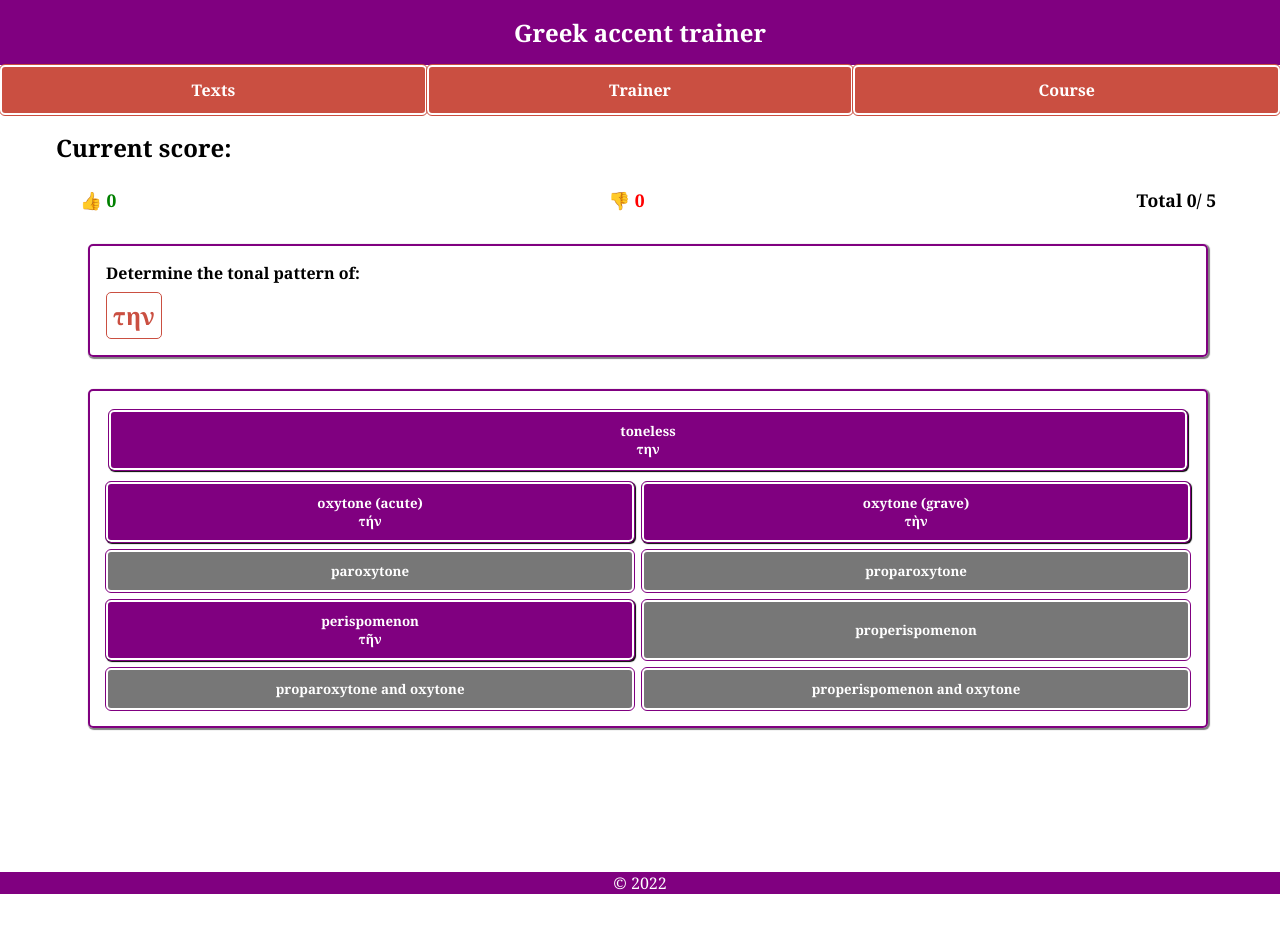
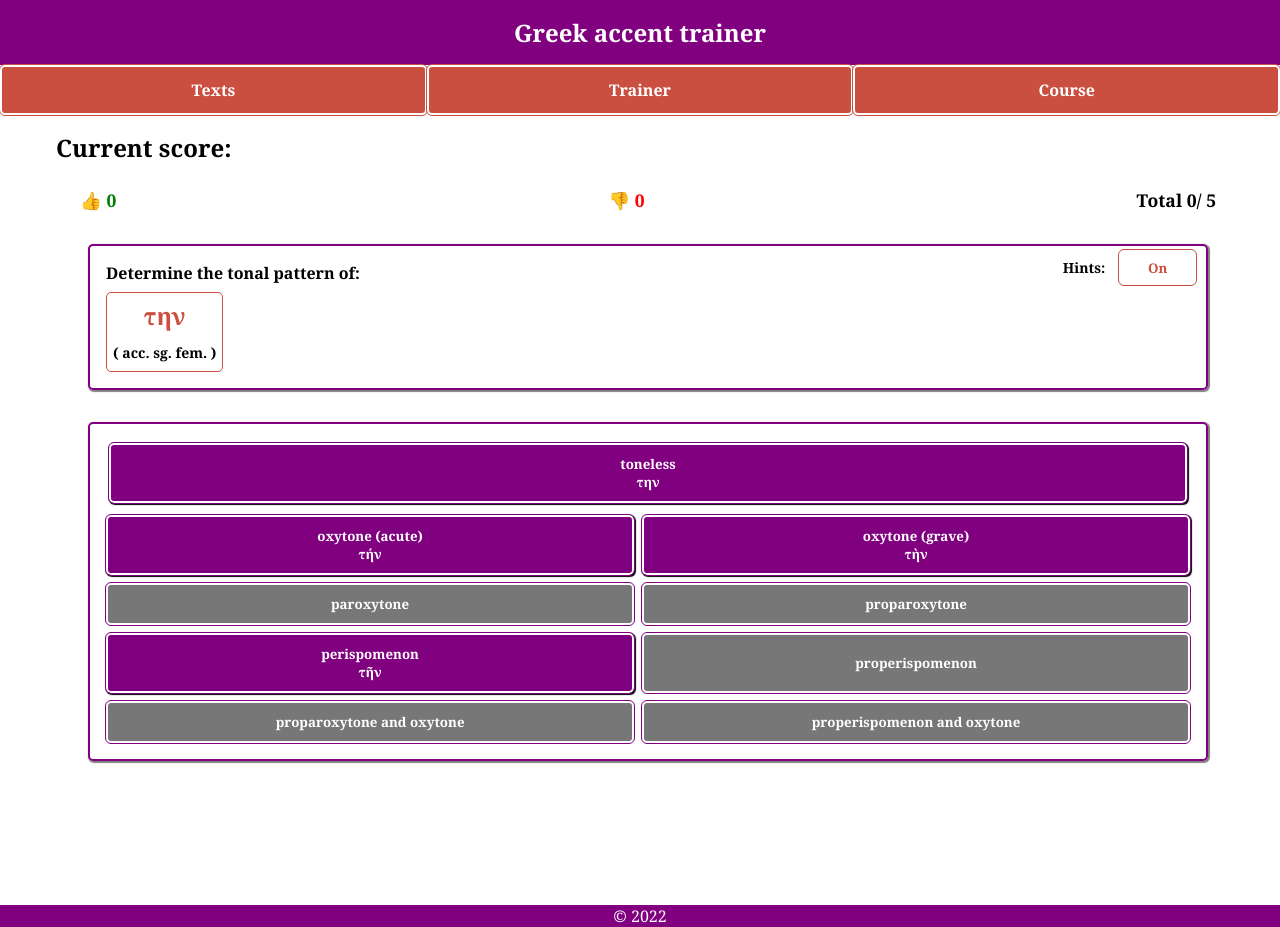
Before and after one commit to XanderVertegaal/greek-accents, an Angular app: page /article-exercise in a window 1280 px wide. Before the commit the page ends 894 px from the top, so only its background shows below. Built offline with nearby package versions, Linux system fonts and the light colour scheme.

Commit message:
Before updating to Angular 14

```diff
--- a/src/app/exercise/exercise.component.html
+++ b/src/app/exercise/exercise.component.html
@@ -11,6 +11,8 @@
 
   <ng-container *ngIf="selectedAssignment">
     <app-selected
+      [showHints]="true"
+      [hints]="getHints(selectedAssignment)"
       [targetForm]="getTargetForm(selectedAssignment.word)"
       [gameState]="gameState">
     </app-selected>
@@ -33,7 +35,6 @@
   </ng-container>
 
   <!-- 3. Show accented form + target case/number/gender => write appropriate article (input field/multiple choice) -->
-
   <ng-container *ngIf="selectedAssignment && selectedAssignment.question === 'write-word'">
     <p>Not implemented yet...</p>
     <button (click)="onReceiveAnswerStatus(true)">Next task</button>
--- a/src/app/exercise/exercise.component.ts
+++ b/src/app/exercise/exercise.component.ts
@@ -1,5 +1,6 @@
+/* eslint-disable max-len */
 import { Component } from '@angular/core';
-import { GameState, Assignment, TonePattern, WordClass } from 'src/assets/types';
+import { GameState, Assignment, TonePattern, WordClass, Hint } from 'src/assets/types';
 import { CounterService } from '../services/counter.service';
 import { applyTonePatternToWord, shuffle } from '../shared/utils';
 
@@ -45,6 +46,16 @@ export class ExerciseComponent<W extends WordClass> {
     return wordClass.form;    // With verbs, we want to apply recessive accentuation here etc.
   }
 
+  getHints(assignment: Assignment<W>): Hint[] {
+    const hints: Hint[] = [];
+    if (assignment.word.type === 'article' || assignment.word.type === 'substantive') {
+      hints.push(assignment.word.case, assignment.word.gramNumber, assignment.word.gender);
+    } else {
+      hints.push(assignment.word.modus, assignment.word.tempus, assignment.word.diathesis, assignment.word.gramNumber, assignment.word.persona);
+    }
+    return hints;
+  }
+
   protected selectNewAssignment(options: { shuffle: boolean } = { shuffle: false }): void {
     const unfinishedAssignments = this.assignments.filter(assignment => assignment.finished === false);
     if (unfinishedAssignments.length === 0) {
@@ -57,5 +68,4 @@ export class ExerciseComponent<W extends WordClass> {
 
     this.selectedAssignment = unfinishedAssignments.pop() ?? null;
   }
-
 }
--- a/src/app/exercise/tone-select-form/tone-select-form.component.ts
+++ b/src/app/exercise/tone-select-form/tone-select-form.component.ts
@@ -42,7 +42,6 @@ export class ToneSelectFormComponent implements OnInit, OnChanges, OnDestroy {
     );
 
     if (this.targetForm) {
-      console.log('targetform: ', this.targetForm);
       this.targetTonePattern = determineTonePattern(getNuclei(this.targetForm));
     }
   }
--- a/src/app/selected/selected.component.html
+++ b/src/app/selected/selected.component.html
@@ -11,14 +11,15 @@
     </ng-container>
     <ng-template #correct>{{targetForm | trim}}</ng-template>
 
-    <ng-container *ngIf="showHints">
+
+    <ng-container *ngIf="hints && showHints">
       <br>
       <span
-        *ngFor="let hint of hints | keyvalue"
+        *ngFor="let hint of hints"
         class="hint"
         [class.correct]="gameState === 'correct'"
         [class.incorrect]="gameState === 'incorrect'">
-        {{hint.value}}
+        {{hint}}
       </span>
     </ng-container>
   </h2>
--- a/src/app/selected/selected.component.ts
+++ b/src/app/selected/selected.component.ts
@@ -1,5 +1,5 @@
 import { Component, Input } from '@angular/core';
-import { GameState, Casus, Genus, Numerus } from 'src/assets/types';
+import { GameState, Hint } from 'src/assets/types';
 
 @Component({
   selector: 'app-selected',
@@ -7,11 +7,11 @@ import { GameState, Casus, Genus, Numerus } from 'src/assets/types';
   styleUrls: ['./selected.component.scss']
 })
 export class SelectedComponent {
-  @Input() hints: [Casus, Numerus, Genus] | null = null;
+  @Input() hints: Hint[] | null = null;
   @Input() targetForm: string | null = null;
   @Input() gameState: GameState = 'waiting';
-  showHints = true;
+  @Input() showHints = true;
 
-  constructor( ) { }
+  constructor() { }
 
 }
--- a/src/app/shared/utils.ts
+++ b/src/app/shared/utils.ts
@@ -235,7 +235,6 @@ export function determineTonePattern(nuclei: NucleusIndex[]): TonePattern {
         return Tone.NONE;
     }
   });
-  // console.log('Found nucleid tones:', nucleusTones)
   switch (nucleusTones[0]) {
     case Tone.GRAVE:
       return TonePattern.OXYTONE_GRAVE;
@@ -543,7 +542,6 @@ export function generateNewArticleAssignments(amount = 20): Assignment<Article>[
       finished: false
     });
   });
-  console.log('Assignments: ', newAssignments);
   return newAssignments;
 }
 
--- a/src/assets/types.ts
+++ b/src/assets/types.ts
@@ -137,6 +137,8 @@ export interface VerbalForm extends Verbal {
 
 export type WordClass = Article | Substantive | VerbalForm;
 
+export type Hint = Casus | Numerus | Genus | Modus | Tempus | Diathesis | Numerus | Persona;
+
 export enum Question {
   SELECT_TONE = 'select-tone',   // Tone select buttons
   WRITE_TONE = 'write-tone',    // Toneless form provided, type input
@@ -146,7 +148,7 @@ export enum Question {
 export interface Assignment<T extends WordClass> {
   word: T;
   question: Question;
-  finished?: boolean;
+  finished: boolean;
 }
 
 export type PartialBy<T, K extends keyof T> = Omit<T, K> & Partial<Pick<T, K>>;
@@ -154,31 +156,31 @@ export type PartialBy<T, K extends keyof T> = Omit<T, K> & Partial<Pick<T, K>>;
 // export type SelectedWord = Article | NominalForm | undefined;
 
 export enum Declension {
-  FIRST_DECLENSION,
-  SECOND_DECLENSION,
-  THIRD_DECLENSION,
+  FIRST_DECLENSION = '1st decl.',
+  SECOND_DECLENSION = '2nd decl.',
+  THIRD_DECLENSION = '3rd decl.',
 }
 
 export enum Diathesis {
-  ACTIVUM,
-  MEDIUM,
-  MEDIOPASSIVUM,
-  PASSIVUM,
+  ACTIVUM = 'act.',
+  MEDIUM = 'med.',
+  MEDIOPASSIVUM = 'med.-pass.',
+  PASSIVUM = 'pass.',
 }
 
 export enum Tempus {
-  PRAESENS,
-  IMPERFECTUM,
-  AORISTUS,
-  FUTURUM,
-  PERFECTUM,
-  PLUSQUAMPERFECTUM,
+  PRAESENS = 'prs.',
+  IMPERFECTUM = 'ipf.',
+  AORISTUS = 'aor.',
+  FUTURUM = 'fut.',
+  PERFECTUM = 'pf.',
+  PLUSQUAMPERFECTUM = 'pl.q.pf.',
 }
 
 export enum Modus {
-  INDICATIVUS,
-  IMPERATIVUS,
-  CONIUNCTIVUS,
-  OPTATIVUS,
-  INFINITIVUS,
+  INDICATIVUS = 'ind.',
+  IMPERATIVUS = 'imp.',
+  CONIUNCTIVUS = 'con.',
+  OPTATIVUS = 'opt.',
+  INFINITIVUS = 'inf.',
 }
```
Also changed, not shown: src/app/exercise/form-input/form-input.component.html (line endings or trailing spaces).
